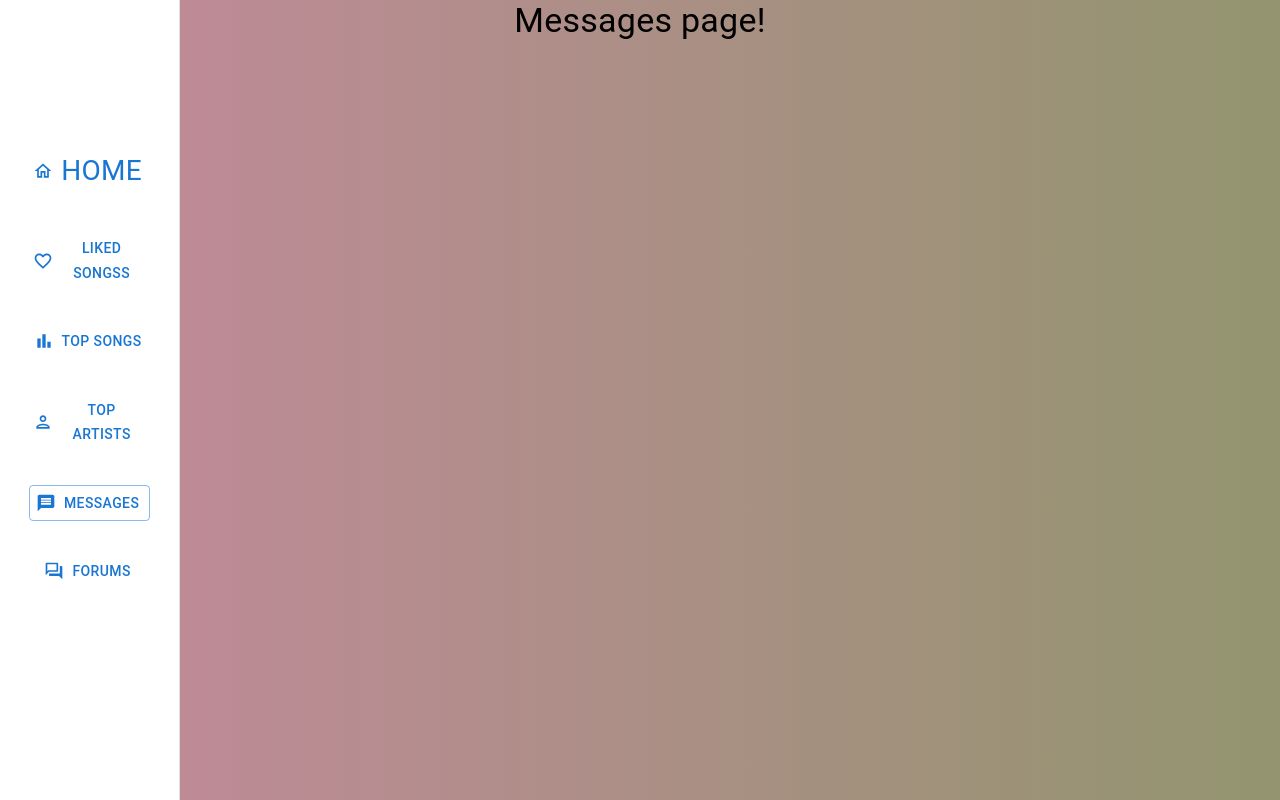
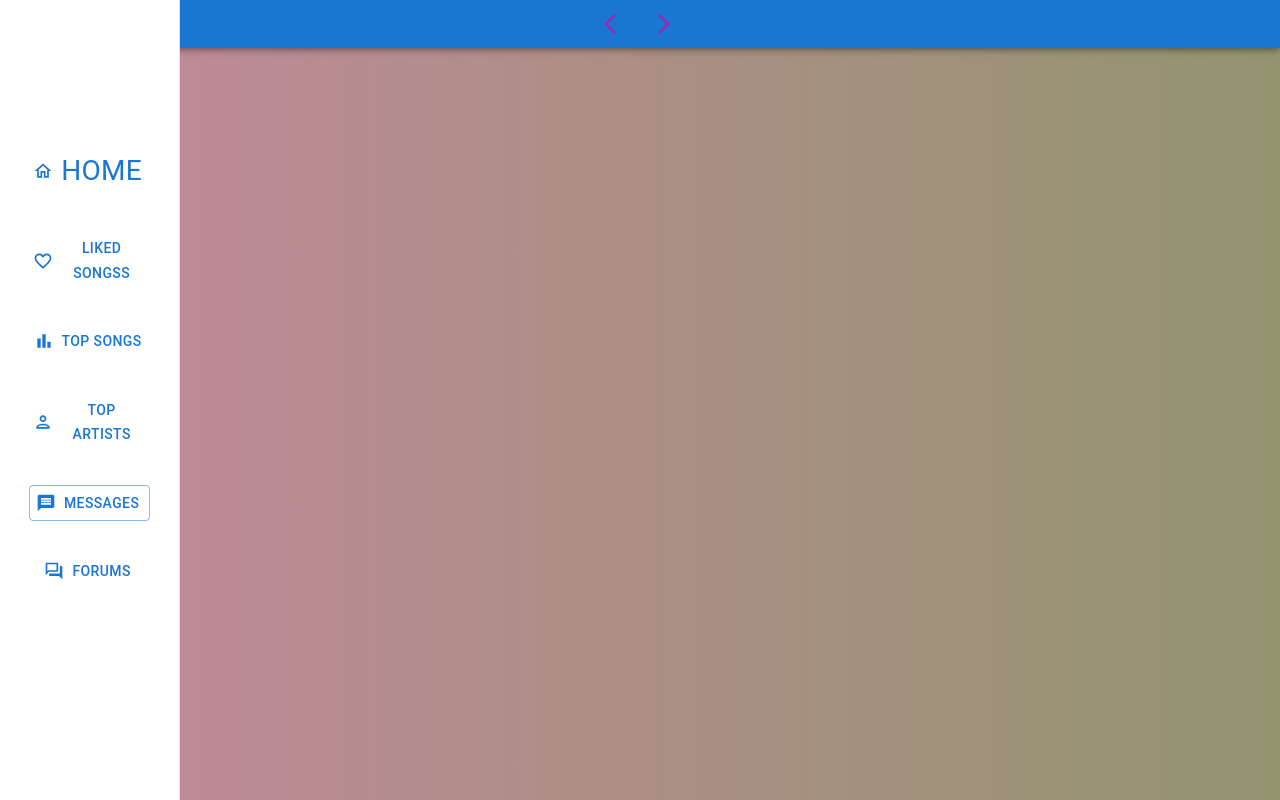
Before and after one commit to clrali/Launch-Spotify, a React (Create React App) app in the folder frontend/: page /messages in a window 1280 px wide. Built offline with nearby package versions, Linux system fonts and the light colour scheme.

Commit message:
message start

```diff
--- a/frontend/src/components/messagePage/Messages.js
+++ b/frontend/src/components/messagePage/Messages.js
@@ -1,11 +1,23 @@
-import Typography from '@mui/material/Typography';
+import Typography from "@mui/material/Typography";
+import ArrowBackIosIcon from "@mui/icons-material/ArrowBackIos";
+import ArrowForwardIosIcon from "@mui/icons-material/ArrowForwardIos";
+import { Button, AppBar, Box, IconButton, Toolbar, Stack, Card } from "@mui/material";
 
-const Messages = props => {
-	return (
-		<>
-			<Typography variant="h4">Messages page!</Typography>
-		</>
-	);
+const Messages = (props) => {
+  return (
+    <>
+      <AppBar color="primary">
+		  <Box>
+          <IconButton size='large' aria-label="back" variant="contained">
+            <ArrowBackIosIcon color="secondary" />
+          </IconButton>
+          <IconButton size='large' aria-label="back" variant="contained">
+            <ArrowForwardIosIcon color="secondary" />
+          </IconButton>
+		  </Box>
+      </AppBar>
+    </>
+  );
 };
 
 export default Messages;
```
